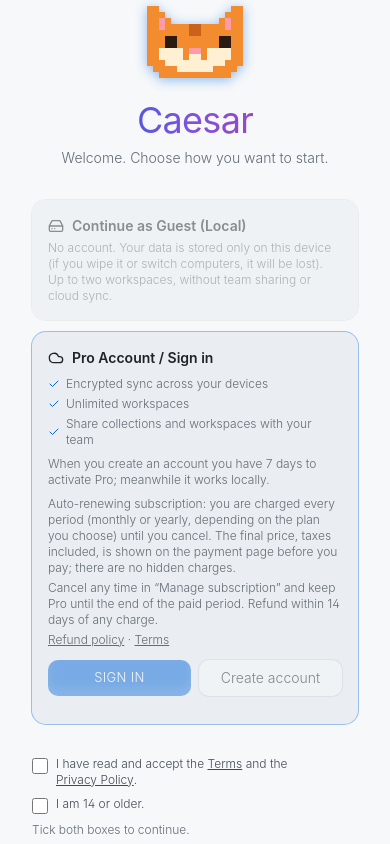
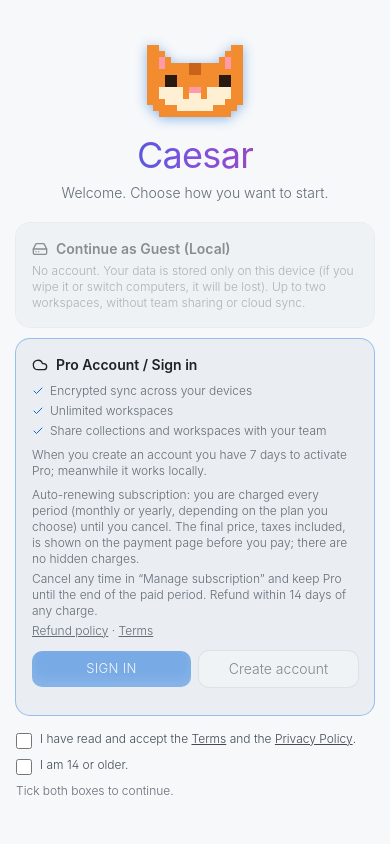
Before and after one commit to cesargarridor/caesar, a React (Vite) app: page / in a window 390 px wide. Built offline with nearby package versions, Linux system fonts and the light colour scheme.

Commit message:
Bienvenida responsiva: dos columnas en ventanas anchas, sin scroll salvo ventanas muy pequeñas, y logo oculto en ventanas bajas

```diff
--- a/src/components/Welcome.tsx
+++ b/src/components/Welcome.tsx
@@ -73,13 +73,14 @@ export default function Welcome({ onDone }: { onDone: () => void }) {
   const accountsOn = st?.configured ?? true;
 
   return (
-    <div className="fixed inset-0 z-[70] flex items-center justify-center overflow-y-auto bg-deep p-8">
-      <div className="w-full max-w-sm text-center">
-        <div className="mx-auto mb-4 w-fit">
+    <div className="fixed inset-0 z-[70] flex overflow-y-auto bg-deep p-4 sm:p-6">
+      {/* m-auto (y no items-center) centra cuando cabe y deja hacer scroll hasta arriba cuando no cabe; solo hay scroll si la ventana es muy pequeña. */}
+      <div className={`m-auto w-full text-center ${mode ? "max-w-sm" : "max-w-sm md:max-w-3xl"}`}>
+        <div className="mx-auto mb-3 w-fit [@media(max-height:790px)]:hidden">
           <CatLogo size={96} />
         </div>
         <h1 className="cosmic-text text-4xl font-normal tracking-[-0.02em]">Caesar</h1>
-        <p className="mt-2 mb-8 text-sm text-slate">{t("Bienvenido. Elige cómo quieres empezar.")}</p>
+        <p className="mt-2 mb-5 text-sm text-slate">{t("Bienvenido. Elige cómo quieres empezar.")}</p>
 
         {mode ? (
           <form
@@ -117,8 +118,8 @@ export default function Welcome({ onDone }: { onDone: () => void }) {
             <button onClick={finish} className="btn-aurora w-full px-4 py-2.5 font-semibold">{t("Entrar en modo local")}</button>
           </div>
         ) : (
-          <div className="space-y-3 text-left">
-            <button onClick={finish} disabled={!ok} className="w-full rounded-[14px] bg-kelp p-4 text-left ring-1 ring-fg/10 hover:ring-fg/30 disabled:opacity-50">
+          <div className="grid gap-3 text-left md:grid-cols-2 md:items-stretch">
+            <button onClick={finish} disabled={!ok} className="w-full self-start rounded-[14px] bg-kelp p-4 text-left ring-1 ring-fg/10 hover:ring-fg/30 disabled:opacity-50">
               <span className="flex items-center gap-2 text-sm font-semibold text-mist"><HardDrive size={16} /> {t("Continuar como Invitado (Local)")}</span>
               <span className="mt-1 block text-xs text-slate">
                 {t("Sin cuenta. Tus datos se guardan solo en este dispositivo (si lo borras o cambias de equipo, los perderás). Un espacio de trabajo, sin compartir con equipos ni sincronizar.")}
@@ -145,7 +146,7 @@ export default function Welcome({ onDone }: { onDone: () => void }) {
           </div>
         )}
 
-        <div className="mt-8">
+        <div className="mx-auto mt-4 max-w-md">
           <ConsentChecks agree={agree} age={age} onAgree={setAgree} onAge={setAge} />
           {!ok && <p className="mt-2 text-left text-xs text-slate">{t("Marca las dos casillas para continuar.")}</p>}
         </div>
```
